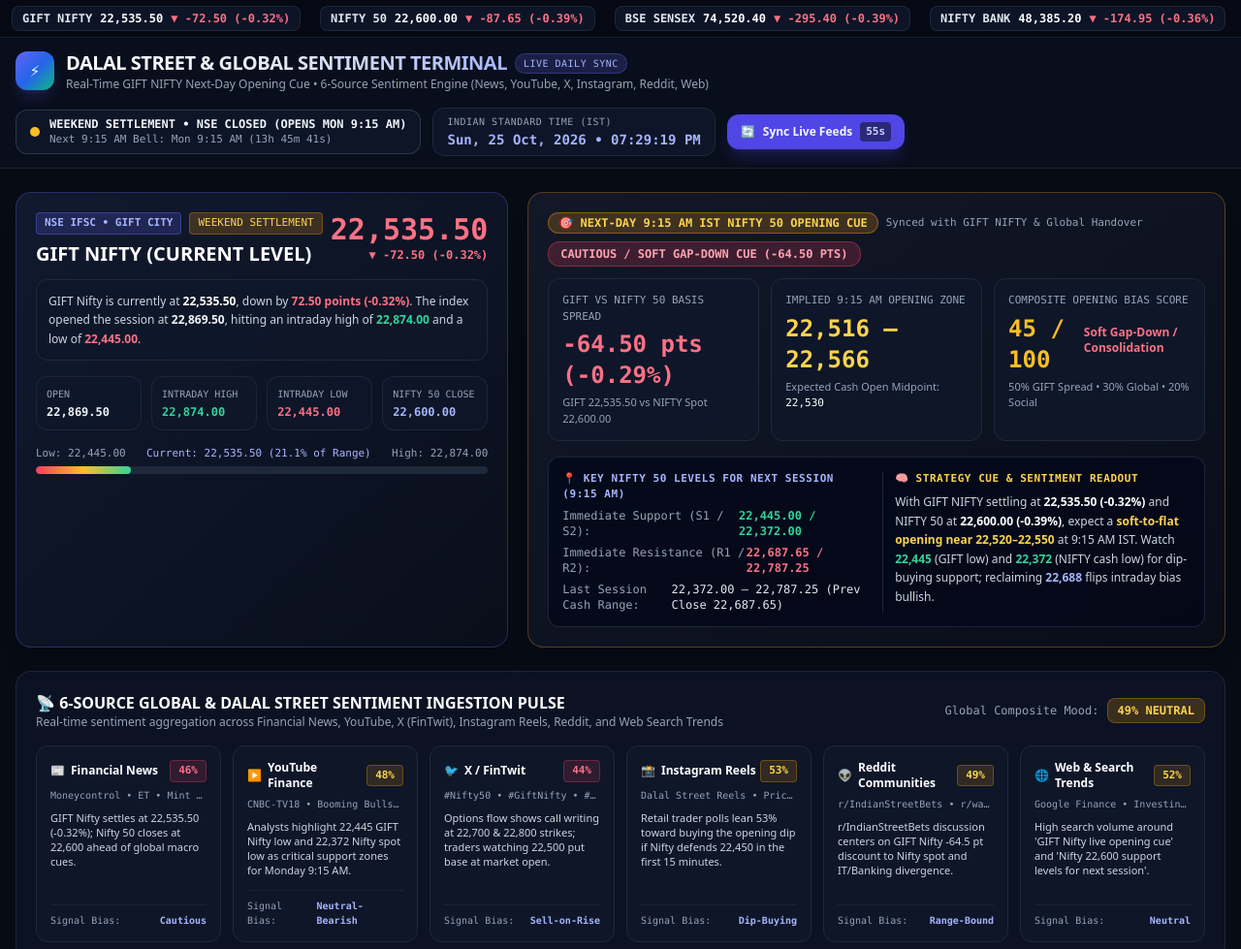
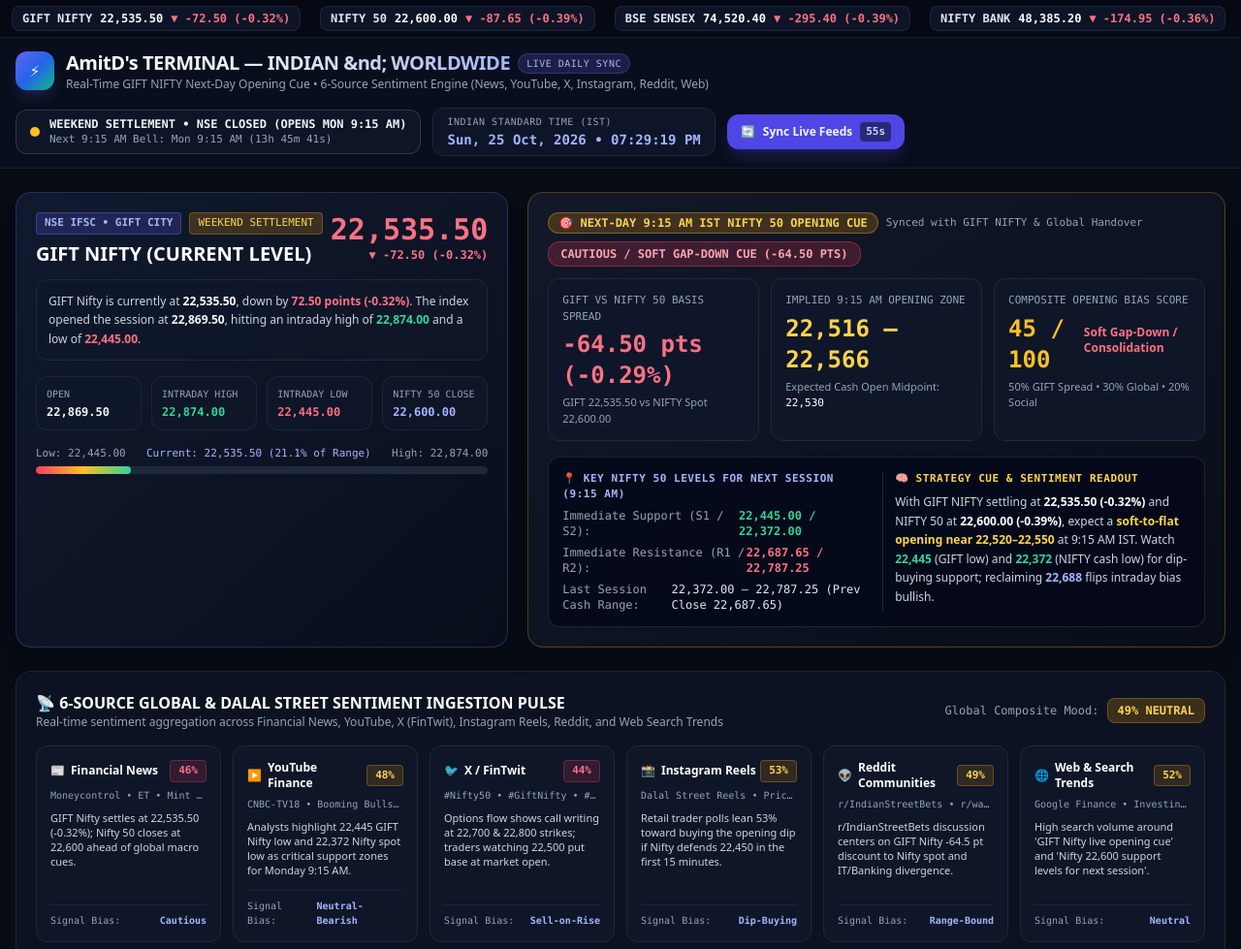
Before and after one commit to amitdasIN/Market-Sentiment, a website: page index.html in a window 1280 px wide. Shown: the top 979 px of the page at 97% size. Drawn offline with nearby package versions, Linux system fonts and the light colour scheme.

Commit message:
index.html - Changed Title and added icon

```diff
--- a/index.html
+++ b/index.html
@@ -3,11 +3,12 @@
 <head>
   <meta charset="UTF-8" />
   <meta name="viewport" content="width=device-width, initial-scale=1.0" />
-  <title>OmniPulse Terminal — Indian & Worldwide Market Sentiment & Live Opening Cue</title>
+  <title>AmitD's Terminal &mdash; Indian & Worldwide</title>
   <script src="https://cdn.tailwindcss.com"></script>
   <link rel="preconnect" href="https://fonts.googleapis.com">
   <link rel="preconnect" href="https://fonts.gstatic.com" crossorigin>
   <link href="https://fonts.googleapis.com/css2?family=Inter:wght@300;400;500;600;700;800&family=JetBrains+Mono:wght@400;500;600;700&display=swap" rel="stylesheet">
+  <link rel="icon" type="image/x-icon" href="./AmitD_Icon">
   <link rel="stylesheet" href="styles.css" />
 </head>
 <body class="bg-[#070B14] text-slate-100 min-h-screen font-sans selection:bg-indigo-500 selection:text-white">
@@ -30,7 +31,7 @@
         <div>
           <div class="flex items-center gap-2">
             <h1 class="text-lg md:text-xl font-extrabold tracking-tight bg-gradient-to-r from-white via-slate-200 to-indigo-300 bg-clip-text text-transparent">
-              DALAL STREET &amp; GLOBAL SENTIMENT TERMINAL
+              AmitD's TERMINAL &mdash; INDIAN &ampnd; WORLDWIDE
             </h1>
             <span class="px-2 py-0.5 text-[10px] font-mono uppercase tracking-wider bg-indigo-500/20 text-indigo-300 border border-indigo-500/30 rounded-full">
               LIVE DAILY SYNC
```
